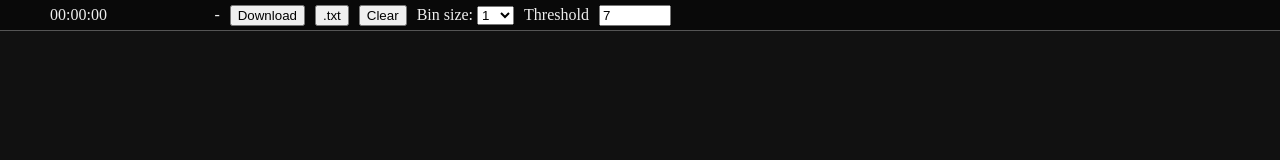
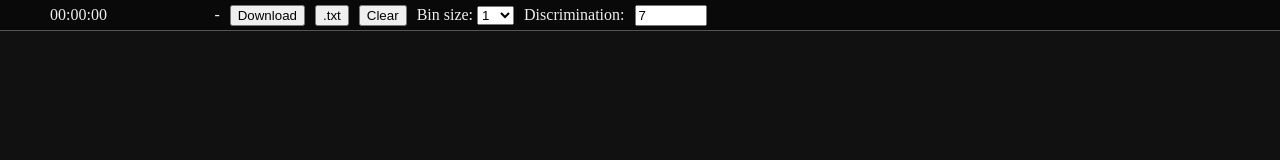
Before and after one commit to atx/spectrometer, a plain HTML site: page interface/web/index.html in a window 1280 px wide. Drawn offline with Linux system fonts and the light colour scheme; no server answers.

Commit message:
web: "Threshold: " -> "Discrimination: " label

```diff
--- a/interface/web/index.html
+++ b/interface/web/index.html
@@ -118,7 +118,7 @@ svg .bar {
 		<option>8</option>
 		<option>16</option>
 	</select>
-	<label for="threshold">Threshold </label>
+	<label for="threshold">Discrimination:</label>
 	<input id="threshold" type="number" min="0" max="4096" value="7">
 </div>
 </body>
```
